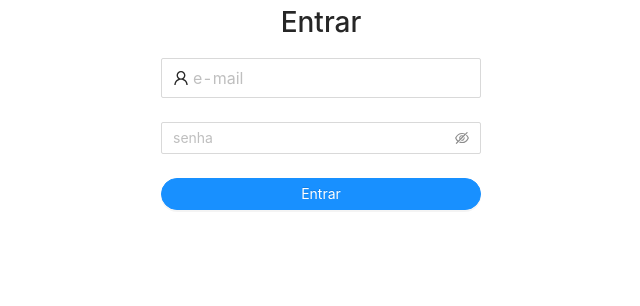
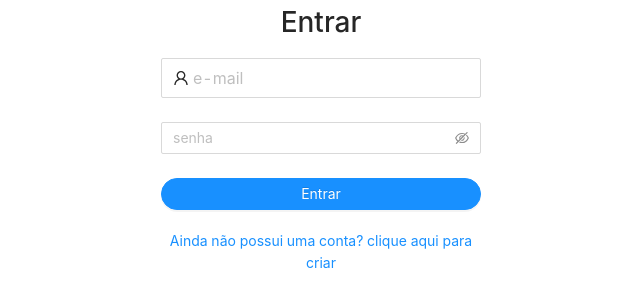
Before and after one commit to deyvissonbrenoveras/rifas-ui, a React (Create React App) app: page /logon in a window 1280 px wide. Shown: the top 306 px of the page, without its empty margins (319-959 px from the left). Built offline with nearby package versions, Linux system fonts and the light colour scheme.

Commit message:
feat: backlink on account creation

```diff
--- a/src/pages/createAccount/index.js
+++ b/src/pages/createAccount/index.js
@@ -1,4 +1,5 @@
 import React from "react";
+import { Link } from "react-router-dom";
 import { useDispatch } from "react-redux/es/exports";
 import { Formik } from "formik";
 import { Form, SubmitButton } from "formik-antd";
@@ -10,6 +11,8 @@ import { InputPassword } from "../../components/password";
 import { createAccountValidationSchema } from "../../validations/createAccountValidation";
 
 import { createUserRequest } from "../../redux/modules/user/actions";
+
+import "./styles.css";
 
 export default function CreateAccount() {
   const dispatch = useDispatch();
@@ -57,10 +60,15 @@ export default function CreateAccount() {
                       placeholder="Digite sua senha novamente"
                       label="Confirmação de senha"
                     />
-                    <SubmitButton>Criar conta</SubmitButton>
+                    <SubmitButton type="primary" shape="round" block>
+                      Criar conta
+                    </SubmitButton>
                   </Form>
                 )}
               />
+              <Link to="logon" className="link">
+                Já possui uma conta? clique aqui para entrar
+              </Link>
             </Col>
           </Row>
         </Col>
--- /dev/null
+++ b/src/pages/createAccount/styles.css
@@ -0,0 +1,5 @@
+.link {
+  display: block;
+  text-align: center;
+  margin-top: 20px;
+}
--- a/src/pages/logon/index.js
+++ b/src/pages/logon/index.js
@@ -4,6 +4,9 @@ import { useDispatch, useSelector } from "react-redux";
 import { logonRequest } from "../../redux/modules/auth/actions";
 
 import { UserOutlined } from "@ant-design/icons";
+import { Link } from "react-router-dom";
+import "./styles.css";
+
 function Logon() {
   const dispatch = useDispatch();
   const loading = useSelector((store) => store.auth.loading);
@@ -41,6 +44,9 @@ function Logon() {
                   Entrar
                 </Button>
               </Form>
+              <Link to="create-account" className="link">
+                Ainda não possui uma conta? clique aqui para criar
+              </Link>
             </Col>
           </Row>
         </Col>
--- /dev/null
+++ b/src/pages/logon/styles.css
@@ -0,0 +1,5 @@
+.link {
+  display: block;
+  text-align: center;
+  margin-top: 20px;
+}
```
